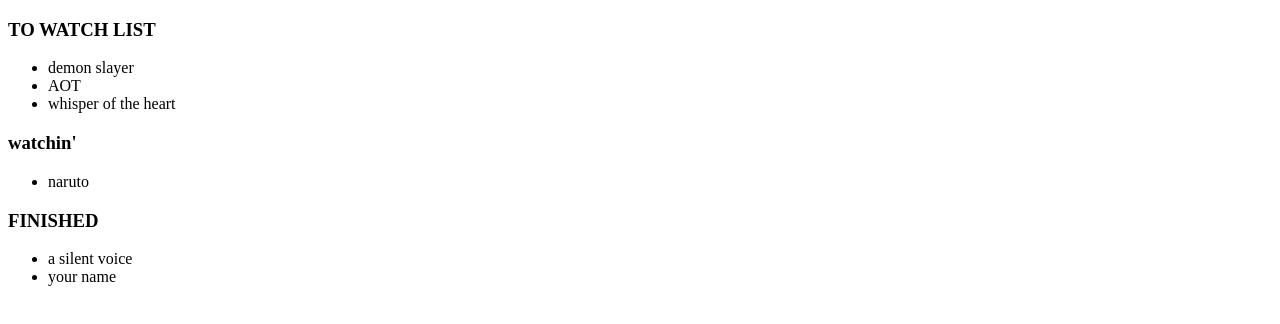
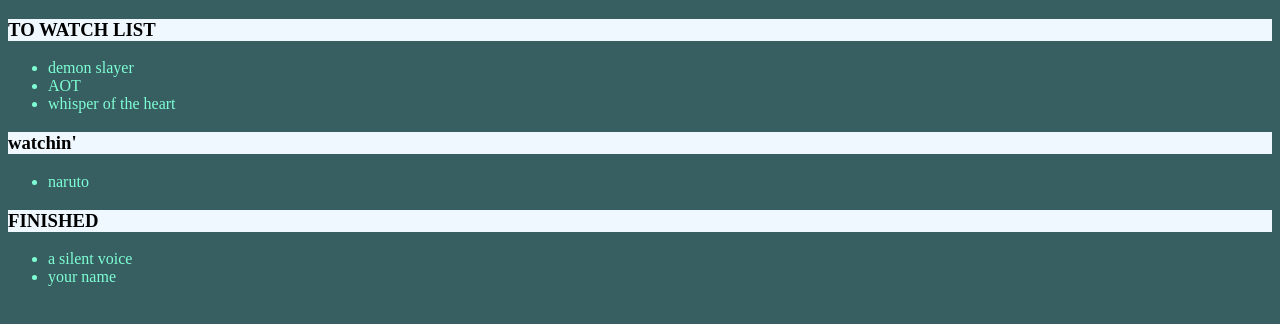
Before and after one commit to notuniverse/anime-to-watch, a plain HTML site: page index.html in a window 1280 px wide. Drawn offline with Linux system fonts and the light colour scheme.

Commit message:
Added styles

```diff
--- a/index.html
+++ b/index.html
@@ -5,6 +5,7 @@
     <meta http-equiv="X-UA-Compatible" content="IE=edge">
     <meta name="viewport" content="width=device-width, initial-scale=1.0">
     <title>Document</title>
+    <link rel="stylesheet" href="styles.css">
 </head>
 <body>
     <h3>TO WATCH LIST</h3>
--- /dev/null
+++ b/styles.css
@@ -0,0 +1,13 @@
+body{
+  background-color:#375e61;
+  color: azure;
+}
+
+h3{
+  background-color: aliceblue;
+  color: black;
+}
+
+li {
+  color: aquamarine;
+}
```
